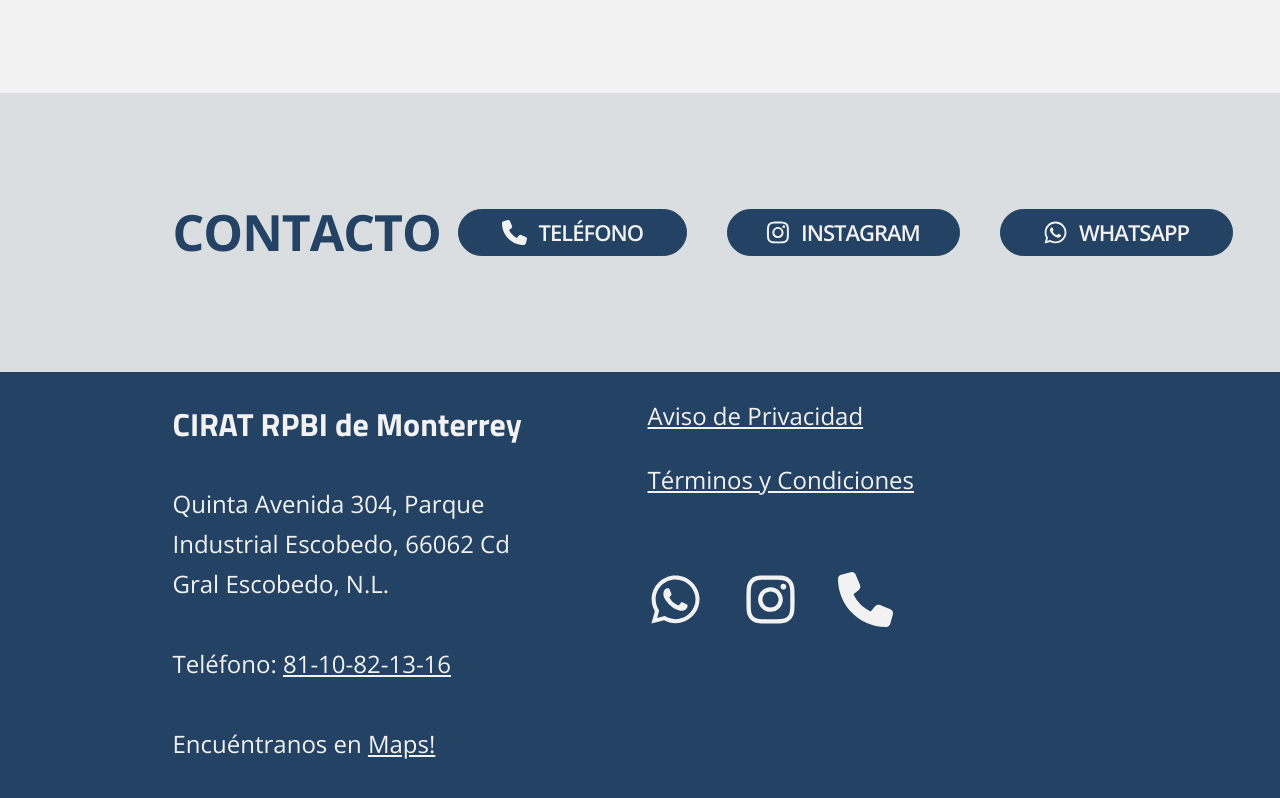
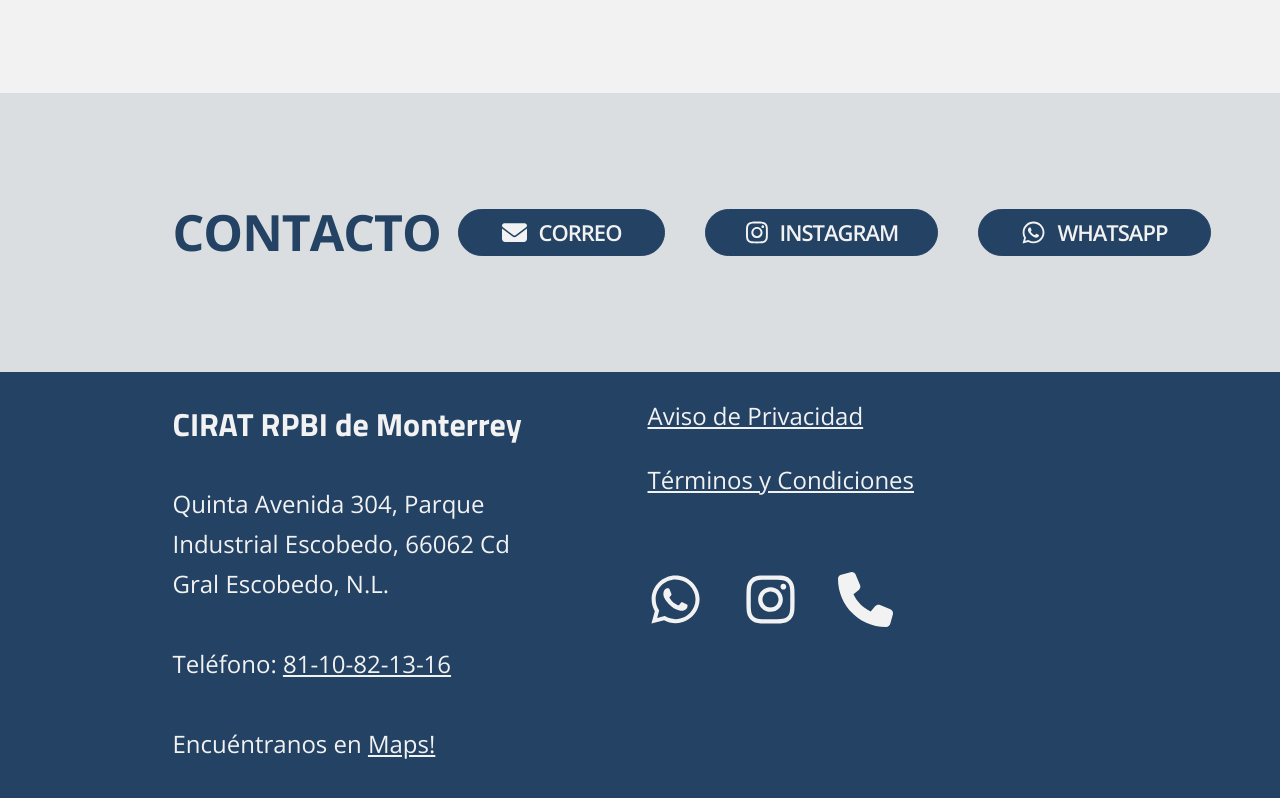
Before and after one commit to ikermedina95/ikermedina95.github.io, a React (Create React App) app: page /#/ in a window 1280 px wide. Shown: the part 3453-4251 px from the top of the page. Built offline with nearby package versions, Linux system fonts and the light colour scheme.

Commit message:
CIRAT Changing from Victor 2. -Ik

```diff
--- a/src/App.js
+++ b/src/App.js
@@ -6,12 +6,12 @@ import Home from './pages/home';
 import Page404 from './pages/page-404';
 import Information from './components/Information/information';
 import Footer from './layout/footer/footer';
-import { faCirclePlay, faPhone } from '@fortawesome/free-solid-svg-icons';
+import { faCirclePlay, faEnvelope, faPhone } from '@fortawesome/free-solid-svg-icons';
 import { faInstagram } from '@fortawesome/free-brands-svg-icons';
 import { faWhatsapp } from '@fortawesome/free-brands-svg-icons';
 import AvisoDePrivacidad from './pages/aviso-de-privacidad';
 
-library.add(faPhone, faInstagram, faWhatsapp, faCirclePlay);
+library.add(faPhone, faInstagram, faWhatsapp, faCirclePlay, faEnvelope);
 
 function App() {
   return (
--- a/src/components/Information/information.js
+++ b/src/components/Information/information.js
@@ -13,9 +13,9 @@ const Information = props => {
           }
           {
             <div className="col-12 col-lg-7 button-icon-wrapper">
-              <ButtonIcon fontIcon={["fas", "phone"]} text="Teléfono" href="https://wa.me/+5218110821316" />
+              <ButtonIcon fontIcon={["fas", "envelope"]} text="Correo" href="mailto:cirat.innovacion@gmail.com" />
               <ButtonIcon fontIcon={["fab", "instagram"]} text="Instagram" href="https://www.instagram.com/ciratrpbi/" />
-              <ButtonIcon fontIcon={["fab", "whatsapp"]} text="WhatsApp" href="tel:8110821316" />
+              <ButtonIcon fontIcon={["fab", "whatsapp"]} text="WhatsApp" href="https://wa.me/+5218110821316" />
             </div>
           }
         </div>
```
